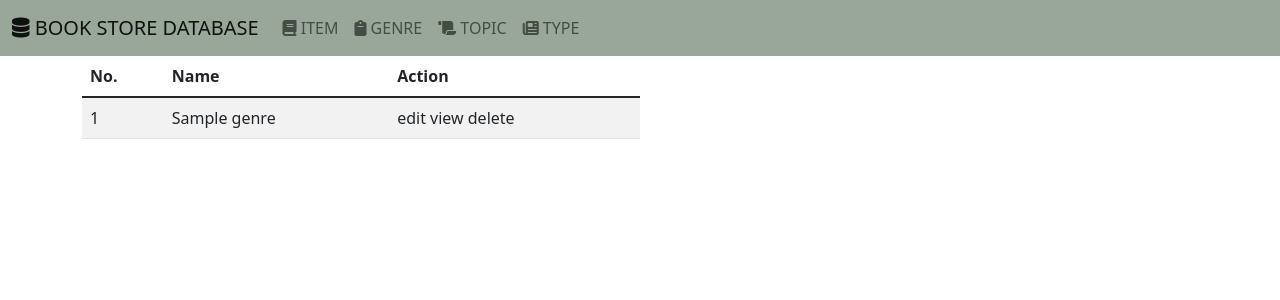
After one commit to ahidayati/bookstore-crud, a PHP site: page /genre-list.php in a window 1280 px wide. The commit adds this page. Shown: the top 300 px of the page. Run offline with PHP 8.4, Linux system fonts and the light colour scheme; tables that the repository leaves empty or names only in its code hold one stand-in row (values such as "Sample post"); some libraries are stand-ins or nearby versions.

Commit message:
feat : add files & test page on genre-list

```diff
--- /dev/null
+++ b/_footer.php
@@ -0,0 +1,3 @@
+<script src="https://cdn.jsdelivr.net/npm/bootstrap@5.1.3/dist/js/bootstrap.bundle.min.js" integrity="sha384-ka7Sk0Gln4gmtz2MlQnikT1wXgYsOg+OMhuP+IlRH9sENBO0LRn5q+8nbTov4+1p" crossorigin="anonymous"></script>
+</body>
+</html>
--- /dev/null
+++ b/_header.php
@@ -0,0 +1,39 @@
+<!doctype html>
+<html lang="en">
+<head>
+    <meta charset="UTF-8">
+    <meta name="viewport"
+          content="width=device-width, user-scalable=no, initial-scale=1.0, maximum-scale=1.0, minimum-scale=1.0">
+    <meta http-equiv="X-UA-Compatible" content="ie=edge">
+    <title>Book Store Database</title>
+    <!--bootstrap stylesheet-->
+    <link rel="stylesheet" href="https://cdn.jsdelivr.net/npm/bootstrap@5.1.3/dist/css/bootstrap.min.css" integrity="sha384-1BmE4kWBq78iYhFldvKuhfTAU6auU8tT94WrHftjDbrCEXSU1oBoqyl2QvZ6jIW3" crossorigin="anonymous">
+    <!--css stylesheet-->
+    <link rel="stylesheet" href="styles/styles.css">
+    <!-- google fonts-->
+    <link rel="preconnect" href="https://fonts.googleapis.com">
+    <link rel="preconnect" href="https://fonts.gstatic.com" crossorigin>
+    <link href="https://fonts.googleapis.com/css2?family=Poppins:wght@300;400;500;700&display=swap" rel="stylesheet">
+    <!--font awesome-->
+    <script src="https://kit.fontawesome.com/7031524767.js" crossorigin="anonymous"></script>
+</head>
+
+
+<body>
+<nav class="navbar navbar-expand-lg navbar-light" style="background-color: #99A799;">
+    <div class="container-fluid">
+        <a class="navbar-brand" href="index.php"><i class="fas fa-database"></i> BOOK STORE DATABASE</a>
+        <button class="navbar-toggler" type="button" data-bs-toggle="collapse" data-bs-target="#navbarNavAltMarkup" aria-controls="navbarNavAltMarkup" aria-expanded="false" aria-label="Toggle navigation">
+            <span class="navbar-toggler-icon"></span>
+        </button>
+        <div class="collapse navbar-collapse" id="navbarNavAltMarkup">
+            <div class="navbar-nav">
+                <!--                <a class="nav-link active" aria-current="page" href="index.php">HOME</a>-->
+                <a class="nav-link" href="item-list.php"><i class="fas fa-book"></i> ITEM</a>
+                <a class="nav-link" href="genre-list.php"><i class="fas fa-clipboard"></i> GENRE</a>
+                <a class="nav-link" href="topic-list.php"><i class="fas fa-scroll"></i> TOPIC</a>
+                <a class="nav-link" href="type-list.php"><i class="fas fa-newspaper"></i> TYPE</a>
+            </div>
+        </div>
+    </div>
+</nav>
--- /dev/null
+++ b/class/Connection.php
@@ -0,0 +1,25 @@
+<?php
+
+class Connection
+{
+    public function connect()
+    {
+        $pdo = new PDO('mysql:host=eu-cdbr-west-02.cleardb.net;dbname=heroku_ff6761a9baa3a2a', 'be1f5d7df249be', '0e1e3486');
+        return $pdo;
+
+
+//        $pdo = new PDO('mysql:host=localhost;dbname=heroku_ff6761a9baa3a2a', 'root', '');
+//        return $pdo;
+
+//        //Get Heroku ClearDB connection information
+//        $cleardb_url = parse_url(getenv("CLEARDB_DATABASE_URL"));
+//        $cleardb_server = $cleardb_url["host"];
+//        $cleardb_username = $cleardb_url["user"];
+//        $cleardb_password = $cleardb_url["pass"];
+//        $cleardb_db = substr($cleardb_url["path"],1);
+//        $active_group = 'default';
+//        $query_builder = TRUE;
+//        // Connect to DB
+//        $conn = mysqli_connect($cleardb_server, $cleardb_username, $cleardb_password, $cleardb_db);
+    }
+}
--- /dev/null
+++ b/class/Genre.php
@@ -0,0 +1,17 @@
+<?php
+
+include_once 'Connection.php';
+
+class Genre extends Connection
+{
+    public function displayAllGenre()
+    {
+        $pdo = $this->connect();
+        $query = "SELECT * FROM genre;";
+        $results = $pdo->query($query);
+        $results->execute();
+
+        $rows = $results->fetchAll(PDO::FETCH_ASSOC);
+        return $rows;
+    }
+}
--- /dev/null
+++ b/class/Topic.php
@@ -0,0 +1,6 @@
+<?php
+
+class Topic
+{
+
+}
--- /dev/null
+++ b/genre-list.php
@@ -0,0 +1,37 @@
+<?php
+include '_header.php';
+include 'class/Genre.php';
+
+$i = 1;
+$newGenre = new Genre();
+
+$displayGenre = $newGenre->displayAllGenre();
+
+?>
+
+<div class="container">
+    <div class="col-6">
+        <table class="table table-striped">
+            <thead>
+                <tr>
+                    <th>No.</th>
+                    <th>Name</th>
+                    <th>Action</th>
+                </tr>
+            </thead
+            <tbody>
+            <?php
+            foreach ($displayGenre as $genreEach){
+            ?>
+                <tr>
+                    <td><?php echo $i++ ?></td>
+                    <td><?php echo $genreEach["name"]; ?></td>
+                    <td>edit view delete</td>
+                </tr>
+            <?php
+            }
+            ?>
+            </tbody>
+        </table>
+    </div>
+</div>
--- /dev/null
+++ b/item-list.php
@@ -0,0 +1,2 @@
+<?php
+include '_header.php';
```
Also changed, not shown: class/Item.php (added, +7 -0 lines), class/Type.php (added, +8 -0 lines), index.php (+13 -11 lines), styles/header.php (deleted), styles/styles.css (added), topic-list.php (added), type-list.php (added).
